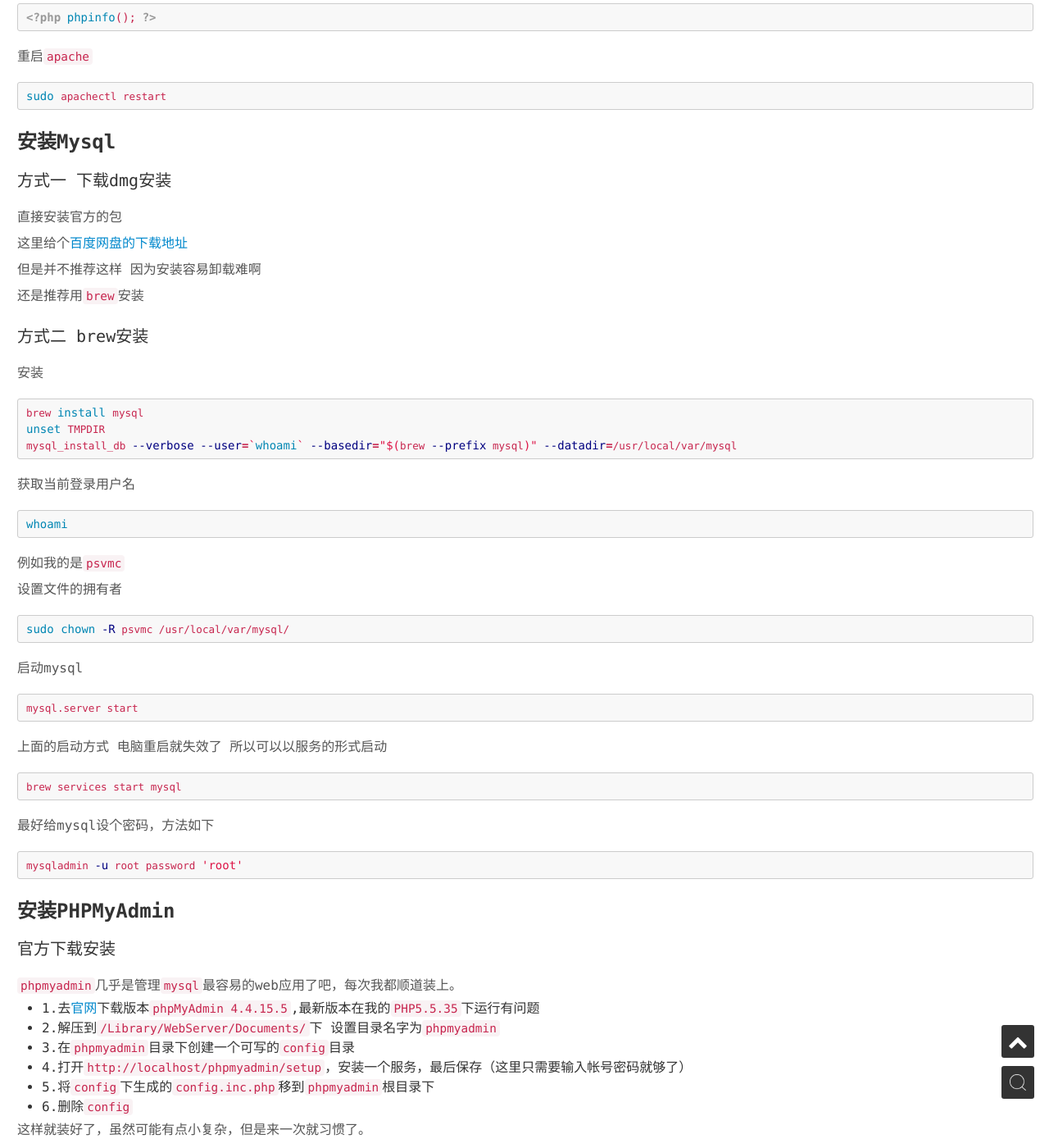
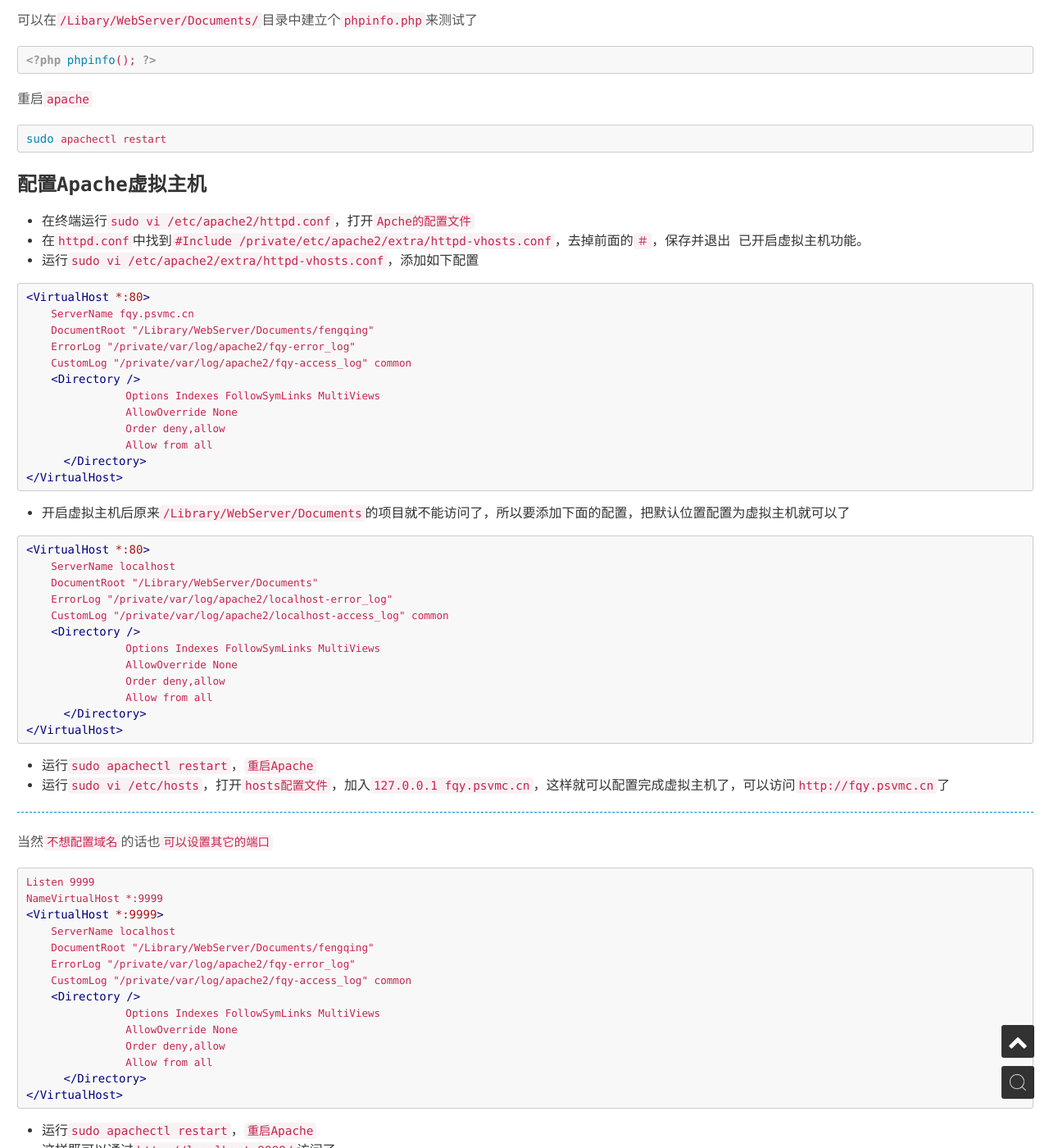
Before and after one commit to psvmc/myblog_jekyll, a Jekyll site: the page built from _posts/2016-05-13-mac-brew.md, in a window 1280 px wide and 1400 px high, scrolled down 6954 px. Shown: the whole window at 82% size. Built offline with Jekyll 4.4.1, drawn with Linux system fonts in a browser that asks for light colours; nearby versions of some CDN libraries; some of the changed text lies outside the part shown.

Commit message:
文章更新

````diff
--- a/_posts/2016-05-13-mac-brew.md
+++ b/_posts/2016-05-13-mac-brew.md
@@ -301,6 +301,101 @@
 sudo apachectl restart
 ```
 
+### 配置Apache虚拟主机
+
++ 在终端运行`sudo vi /etc/apache2/httpd.conf`，打开`Apche的配置文件`
++ 在`httpd.conf`中找到`#Include /private/etc/apache2/extra/httpd-vhosts.conf`，去掉前面的`＃`，保存并退出 已开启虚拟主机功能。
++ 运行`sudo vi /etc/apache2/extra/httpd-vhosts.conf`，添加如下配置
+
+```xml
+<VirtualHost *:80>
+    ServerName fqy.psvmc.cn
+    DocumentRoot "/Library/WebServer/Documents/fengqing"
+    ErrorLog "/private/var/log/apache2/fqy-error_log"
+    CustomLog "/private/var/log/apache2/fqy-access_log" common
+    <Directory />
+                Options Indexes FollowSymLinks MultiViews
+                AllowOverride None
+                Order deny,allow
+                Allow from all
+      </Directory>
+</VirtualHost>
+```
+
++ 开启虚拟主机后原来`/Library/WebServer/Documents`的项目就不能访问了，所以要添加下面的配置，把默认位置配置为虚拟主机就可以了
+
+```xml
+<VirtualHost *:80>
+    ServerName localhost
+    DocumentRoot "/Library/WebServer/Documents"
+    ErrorLog "/private/var/log/apache2/localhost-error_log"
+    CustomLog "/private/var/log/apache2/localhost-access_log" common
+    <Directory />
+                Options Indexes FollowSymLinks MultiViews
+                AllowOverride None
+                Order deny,allow
+                Allow from all
+      </Directory>
+</VirtualHost>
+```
+
++ 运行`sudo apachectl restart`，`重启Apache`
++ 运行`sudo vi /etc/hosts`，打开`hosts配置文件`，加入`127.0.0.1 fqy.psvmc.cn`，这样就可以配置完成虚拟主机了，可以访问`http://fqy.psvmc.cn`了
+
+---
+
+当然`不想配置域名`的话也`可以设置其它的端口`
+
+```xml
+Listen 9999
+NameVirtualHost *:9999
+<VirtualHost *:9999>
+    ServerName localhost
+    DocumentRoot "/Library/WebServer/Documents/fengqing"
+    ErrorLog "/private/var/log/apache2/fqy-error_log"
+    CustomLog "/private/var/log/apache2/fqy-access_log" common
+    <Directory />
+                Options Indexes FollowSymLinks MultiViews
+                AllowOverride None
+                Order deny,allow
+                Allow from all
+      </Directory>
+</VirtualHost>
+```
+
++ 运行`sudo apachectl restart`，`重启Apache`
++ 这样既可以通过`http://localhost:9999/`访问了
+
+
+### 项目放在自定义文件夹中
+
+假如我的项目放在`/Users/psvmc/Documents/php/fengqing`目录中 其中`psvmc`是我电脑的用户名
+
+然后添加如下配置
+
+```xml
+Listen 9999
+NameVirtualHost *:9999
+<VirtualHost *:9999>
+    ServerName localhost
+    DocumentRoot "/Users/psvmc/Documents/php/fengqing"
+    ErrorLog "/private/var/log/apache2/fqy-error_log"
+    CustomLog "/private/var/log/apache2/fqy-access_log" common
+    <Directory />
+                Options Indexes FollowSymLinks MultiViews
+                AllowOverride None
+                Order deny,allow
+                Allow from all
+      </Directory>
+</VirtualHost>
+```
+
+但发现无法访问`http://localhost:9999/` 试了很多方法都不行 最后发现把`系统的文件共享`打开就行了  即使再关闭共享 依旧可以 不知道是不是mac的bug
+
+文件共享打开方法
+
+`系统偏好设置`  --> `共享` --> `文件共享`钩上就可以了 这样网站就能访问了
+
 ### 安装Mysql
 
 #### 方式一  下载dmg安装
````
